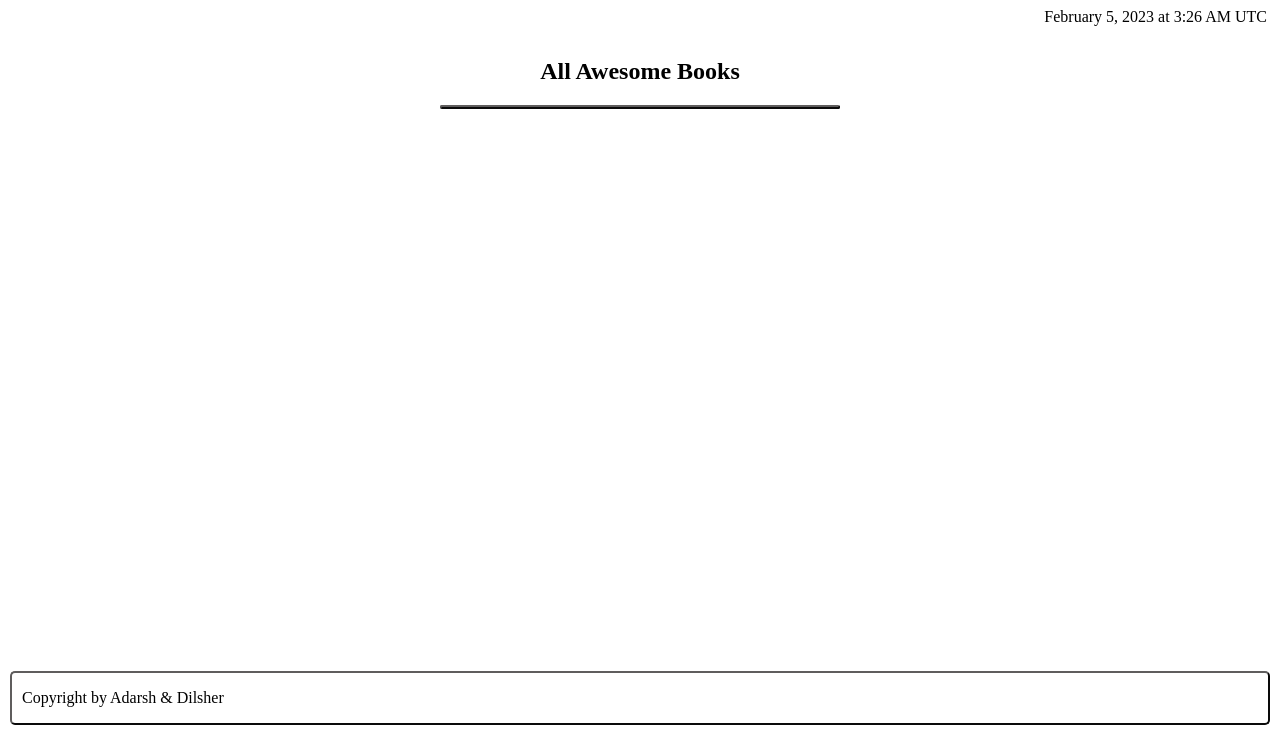
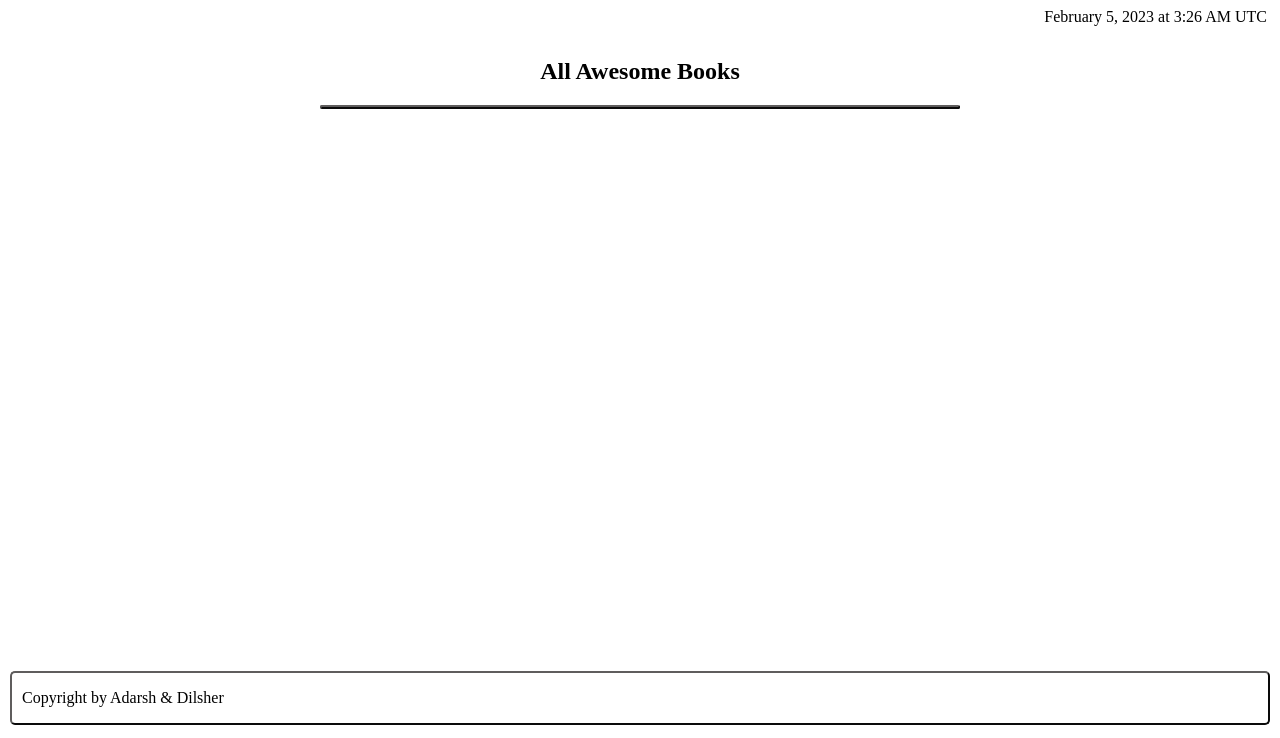
Before and after one commit to PowerLevel9000/Awesome-Books, a website with bundled scripts: page dist/index.html in a window 1280 px wide. Shown: the part 62-800 px from the top of the page. Built offline with nearby package versions, Linux system fonts and the light colour scheme.

Commit message:
fixed max width

```diff
--- a/style.css
+++ b/style.css
@@ -59,7 +59,7 @@ body {
 main {
   width: 50%;
   min-height: calc(100vh - 187px);
-  max-width: 400px;
+  max-width: 800px;
   margin: 0 auto;
 }
 
```
